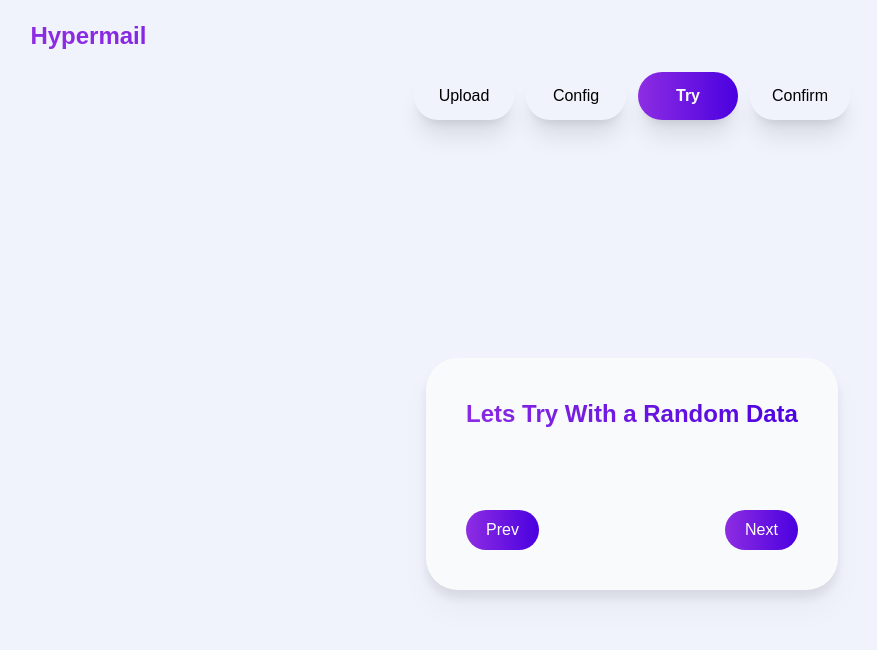
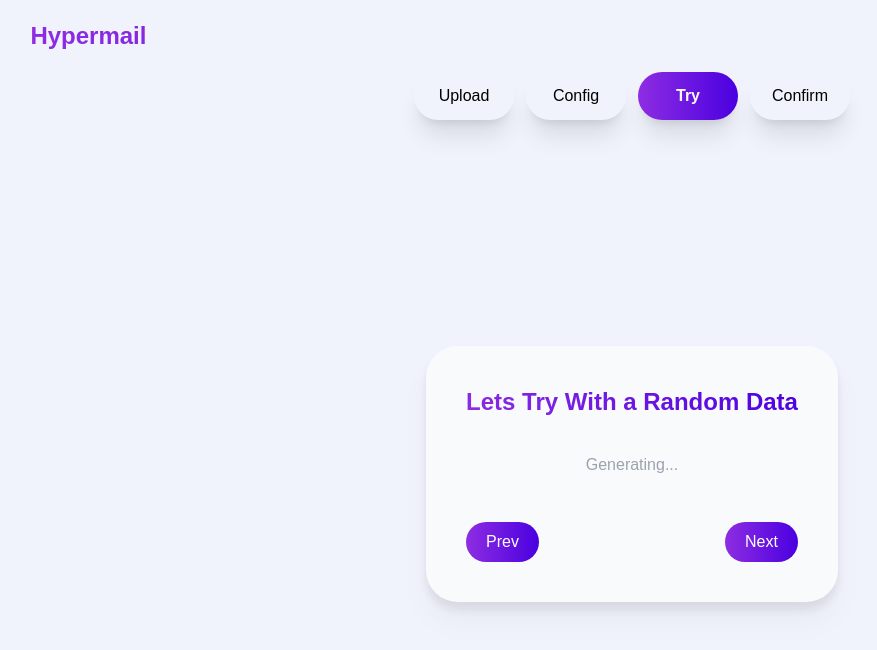
Before and after one commit to anandureghu/hypermail-fe, a React (Create React App) app: page / in a window 1280 px wide. Both pictures are taken after a click on the element "Try". Shown: the top 650 px of the page, without its empty margins (8-885 px from the left). Built offline with nearby package versions, Linux system fonts and the light colour scheme; no server answers.

Commit message:
added loading text

```diff
--- a/src/views/TryArea.jsx
+++ b/src/views/TryArea.jsx
@@ -18,7 +18,18 @@ const TryArea = ({ prev, next }) => {
     <div>
       <H2 title={"Lets Try With a Random Data"} />
       <div className="w-full h-full p-10">
-        {image && <img src={image} alt="demo" className="object-contain w-full max-w-[800px] rounded-[32px]" />}
+        {!image && (
+          <p className="text-gray-400 animate-bounce text-center">
+            Generating...
+          </p>
+        )}
+        {image && (
+          <img
+            src={image}
+            alt="demo"
+            className="object-contain w-full max-w-[800px] rounded-[32px]"
+          />
+        )}
       </div>
       <div className="flex justify-between">
         <Button onClick={prev} label="Prev" />
```
